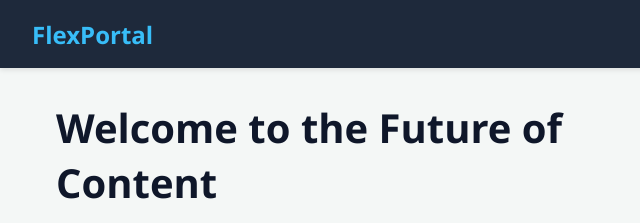
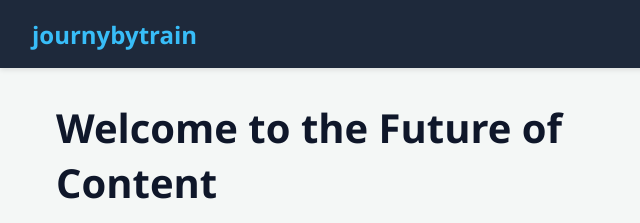
Before and after one commit to nasimjobinbangalore25-dotcom/Ocean, a plain HTML site: page index.html in a window 1280 px wide. Shown: the top 223 px of the page, 0-640 px from the left. Drawn offline with Linux system fonts and the light colour scheme.

Commit message:
Update index.html

```diff
--- a/index.html
+++ b/index.html
@@ -262,7 +262,7 @@
 <body>
 
     <header>
-        <div class="logo">FlexPortal</div>
+        <div class="logo">journybytrain</div>
         <nav>
             <button class="secondary" onclick="openModal('loginModal')">Log In</button>
             <button onclick="openModal('signupModal')">Sign Up</button>
```
